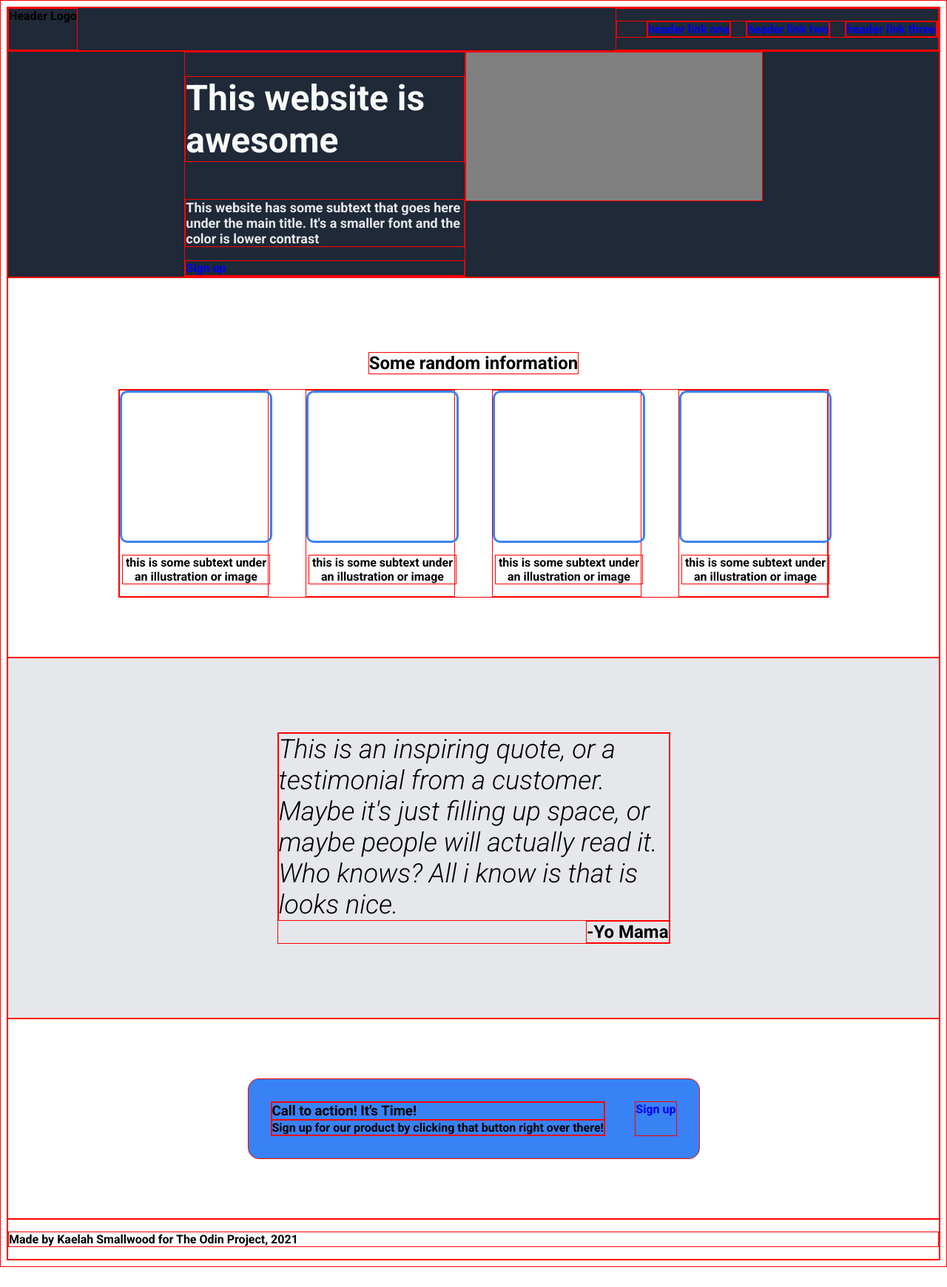
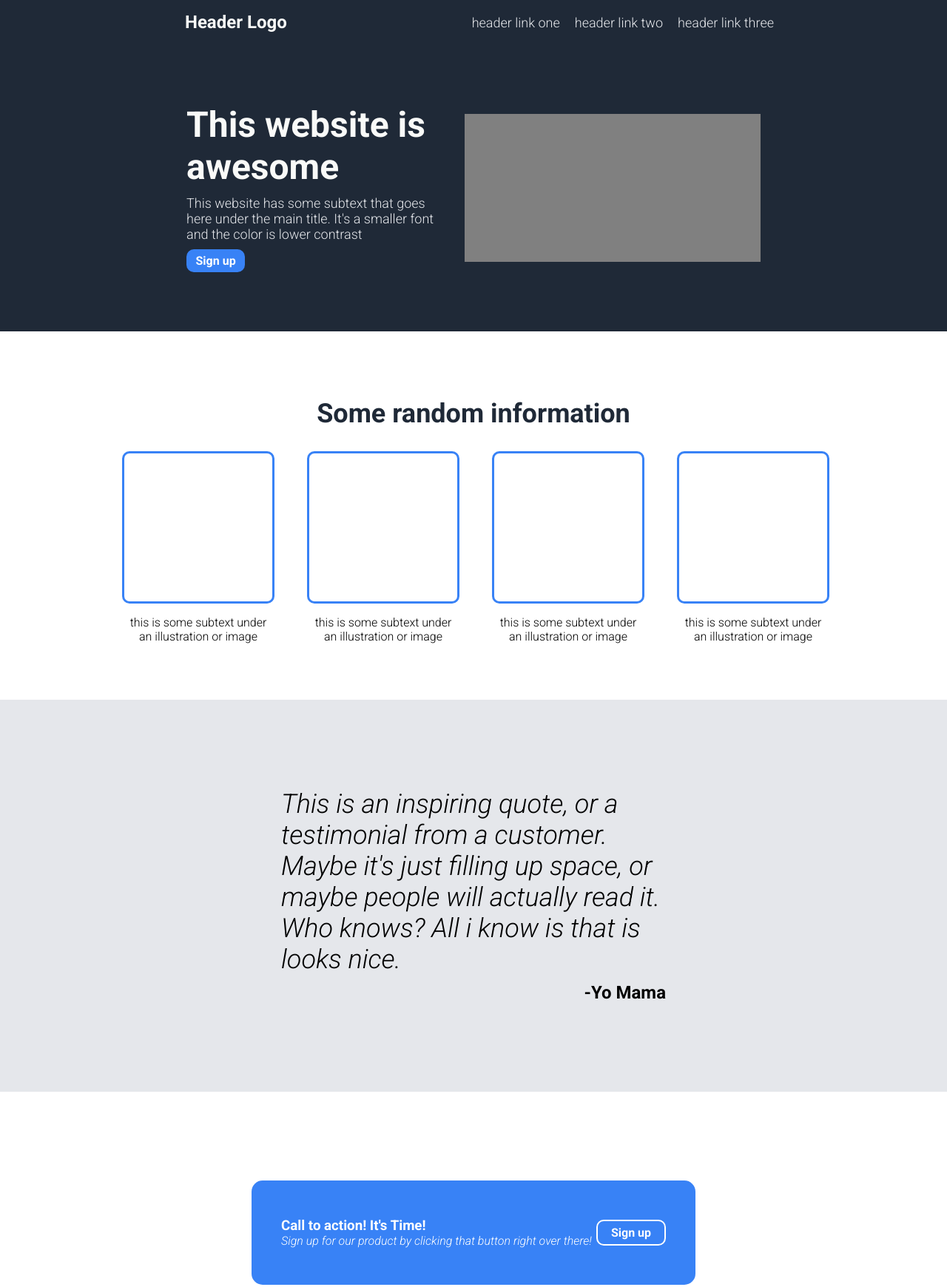
Before and after one commit to ItsKatato/landing-page, a plain HTML site: page index.html in a window 1280 px wide. Shown: the top 1740 px of the page at 74% size. Before the commit the page ends 1713 px from the top, so only its background shows below. Drawn offline with Linux system fonts and the light colour scheme.

Commit message:
Added finishing touches to style

```diff
--- a/style.css
+++ b/style.css
@@ -1,20 +1,27 @@
-@import url('https://fonts.googleapis.com/css2?family=Roboto:ital,wght@0,700;1,300&display=swap');
+@import url('https://fonts.googleapis.com/css2?family=Roboto:ital,wght@0,300;0,700;1,300&display=swap');
 
 * {
-    border: 1px red;
-    border-style: solid;
     font-family: 'Roboto', sans-serif;
 }
 
 body {
     display: flex;
     flex-direction: column;
+    background-color: #1F2937;
+    margin: 0px;
+}
+
+.logo {
+    font-size: 24px;
+    color: #f9faf8;
+    padding: 16px;
+    font-weight: bold;
 }
 
 .header {
     display: flex;
-    justify-content: space-between;
-    background-color: #1F2937;
+    justify-content: space-evenly;
+    align-items: center;
 }
 
 ul {
@@ -23,16 +30,24 @@ ul {
     justify-content: space-between;
     gap: 20px;
     list-style-type: none;
+    padding: 0px;
 }
 
 a {
     text-decoration: none;
 }
 
+.nav-link {
+    color: #E5E7EB;
+    font-size: 18px;
+}
+
 .first-section {
     display: flex;
-    background-color: #1F2937;
     justify-content: center;
+    gap: 40px;
+    align-items: center;
+    padding: 80px;
 }
 
 .main-image {
@@ -45,11 +60,16 @@ a {
     font-size: 48px;
     font-weight: bolder;
     color: #f9faf8;
+    margin: 0px;
+    margin-bottom: 10px;
 }
 
 .subtext {
     font-size: 18px;
     color: #e5e7eb;
+    margin: 0px;
+    margin-bottom: 10px;
+    font-weight: lighter;
 }
 
 
@@ -61,11 +81,22 @@ a {
     width: 30%;
 }
 
+.signup-top {
+    width: 20%;
+    padding: 6px;
+    border-radius: 10px;
+    color: white;
+    text-align: center;
+    background-color: #3882F6;
+    font-weight: bold;
+}
+
 .information-section {
     display: flex;
     flex-direction: column;
     align-items: center;
-    padding: 80px;
+    padding: 60px;
+    background-color: white;
 }
 
 .info-section {
@@ -85,6 +116,12 @@ a {
     text-align: center;
 }
 
+.info-title {
+    font-size: 36px;
+    font-weight: bolder;
+    color: #1f2937;
+}
+
 .info-img {
     height: 200px;
     width: 200px;
@@ -98,7 +135,8 @@ a {
     display: flex;
     flex-direction: column;
     align-items: center;
-    padding: 100px;
+    padding: 120px;
+    justify-content: center;
 }
 
 .quote {
@@ -112,6 +150,7 @@ a {
     margin: 0px;
     font-weight: bold;
     font-size: 24px;
+    padding-top: 10px;
 }
 
 .quote-box {
@@ -125,7 +164,8 @@ a {
     display: flex;
     justify-content: center;
     align-items: center;
-    padding: 80px;
+    padding: 120px;
+    background-color: white;
 }
 
 .signup-module {
@@ -133,13 +173,15 @@ a {
     background-color: #3882F6;
     border-radius: 15px;
     justify-content: space-between;
-    padding: 30px;
+    padding: 50px 40px 50px 40px;
     width: 50%;
+    align-items: center;
 }
 
 .signup-info {
     display: flex;
     flex-direction: column;
+    color: white;
 }
 
 .signup-title,
@@ -148,7 +190,29 @@ a {
     flex: 0;
 }
 
-.signup-section-button {
-    border: 0;
-    padding: 0;
+.signup-txt {
+    font-style: italic;
 }
+
+.signup-bottom {
+    border: 2px solid white;
+    width: 15%;
+    padding: 6px;
+    border-radius: 10px;
+    color: white;
+    text-align: center;
+    font-weight: bold;
+}
+
+.footer {
+    display: flex;
+    flex-direction: column;
+    align-items: center;
+    justify-content: flex-end;
+}
+
+.footer-info {
+    color: white;
+    margin: 0px;
+    padding: 30px;
+}
```
